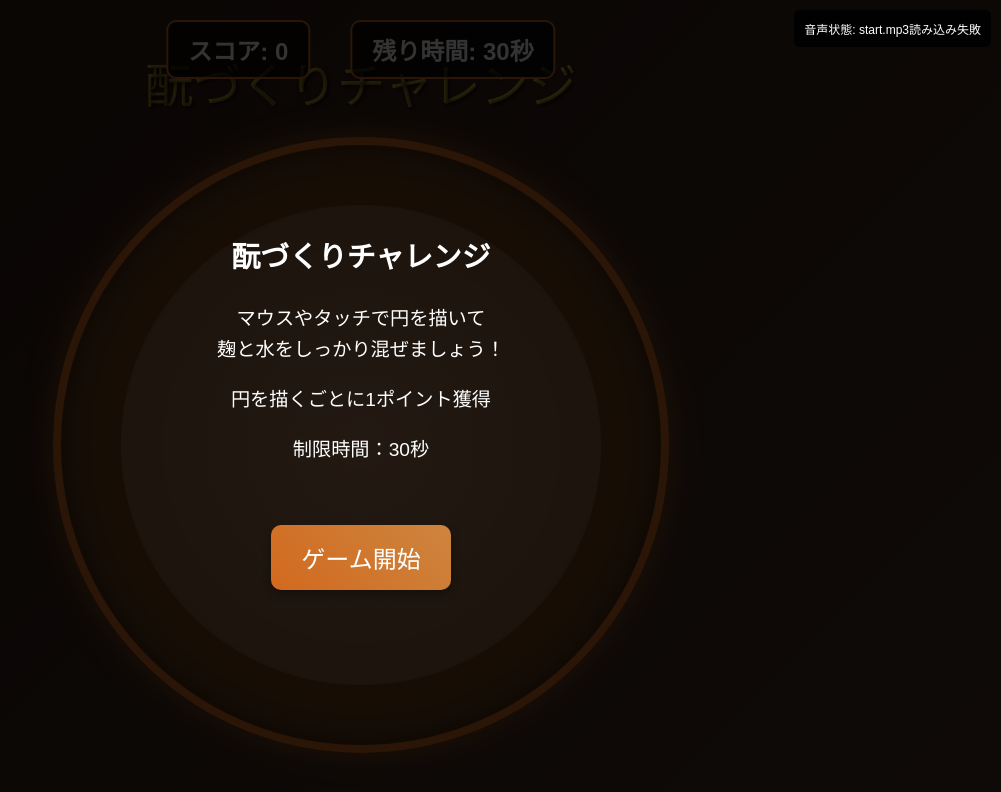
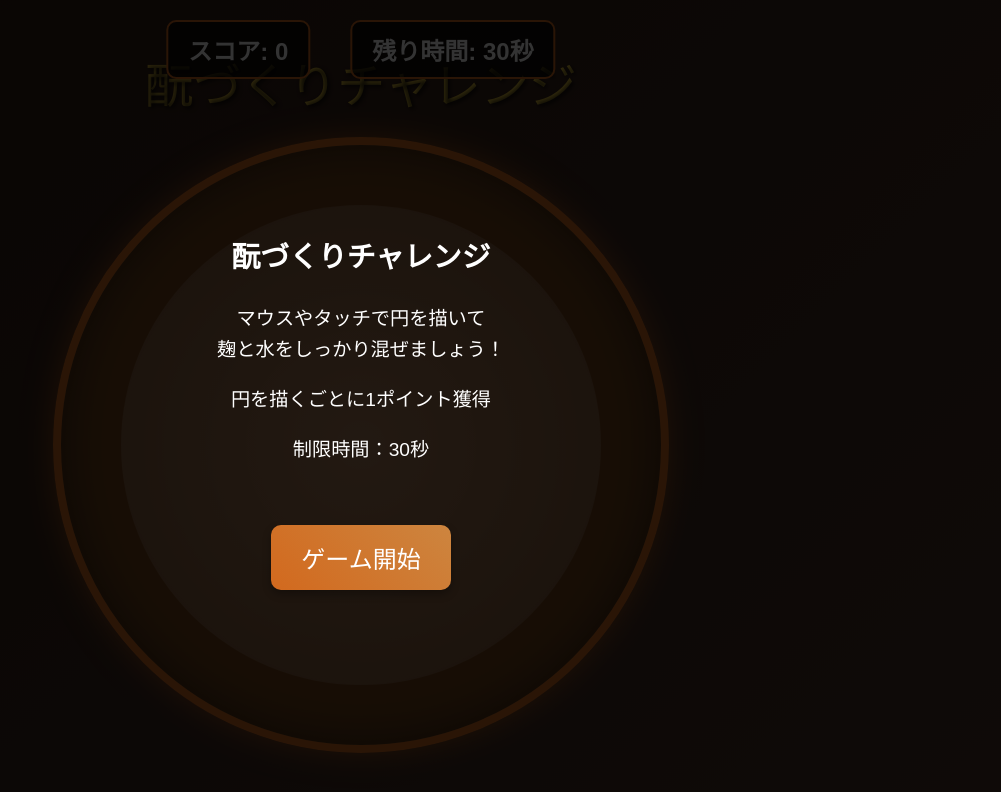
Before and after one commit to techgymjp/koji, a plain HTML site: page index.html in a window 1280 px wide. Shown: the whole page, without its empty margins (279-1280 px from the left). Drawn offline with Linux system fonts and the light colour scheme.

Commit message:
Add files via upload

```diff
--- a/index.html
+++ b/index.html
@@ -260,7 +260,7 @@
         </div>
 
         <!-- デバッグ情報表示 -->
-        <div class="debug-info" id="debugInfo">
+        <div class="debug-info" id="debugInfo" style="display: none;">
             音声状態: <span id="audioStatus">初期化中...</span>
         </div>
     </div>
```
